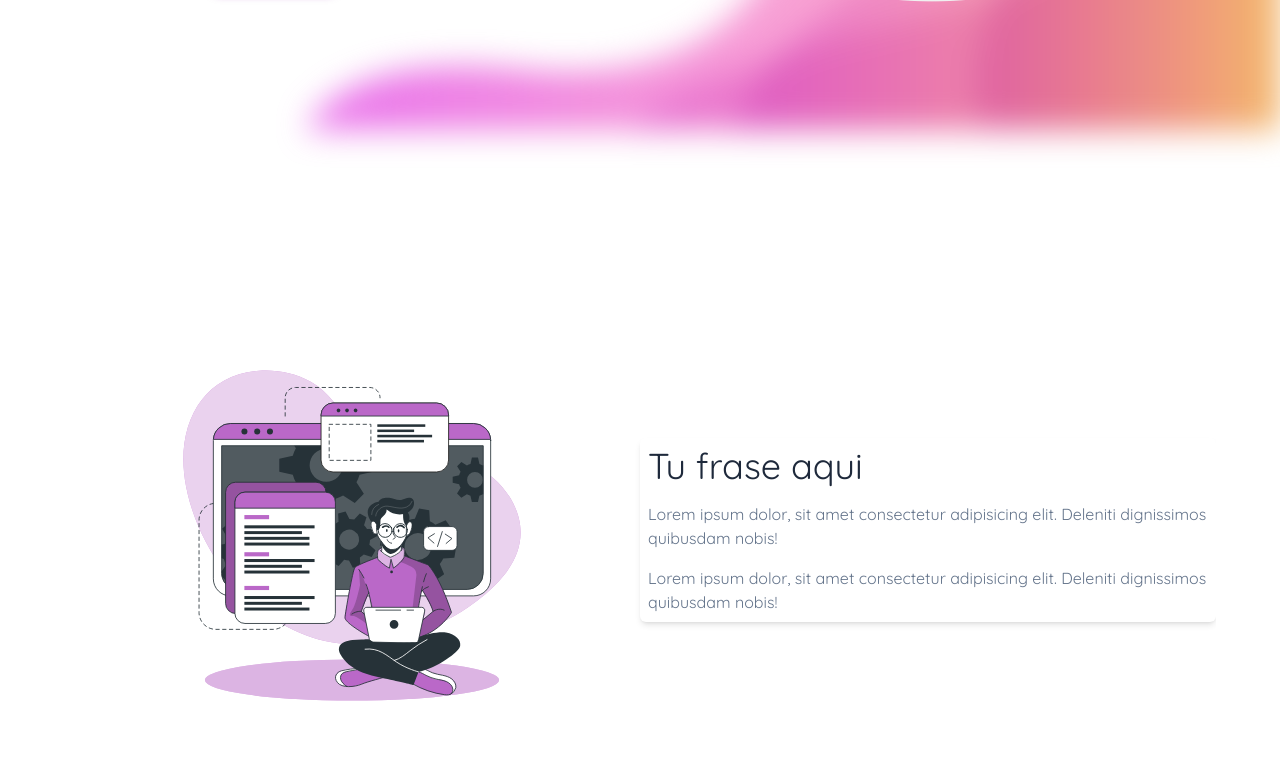
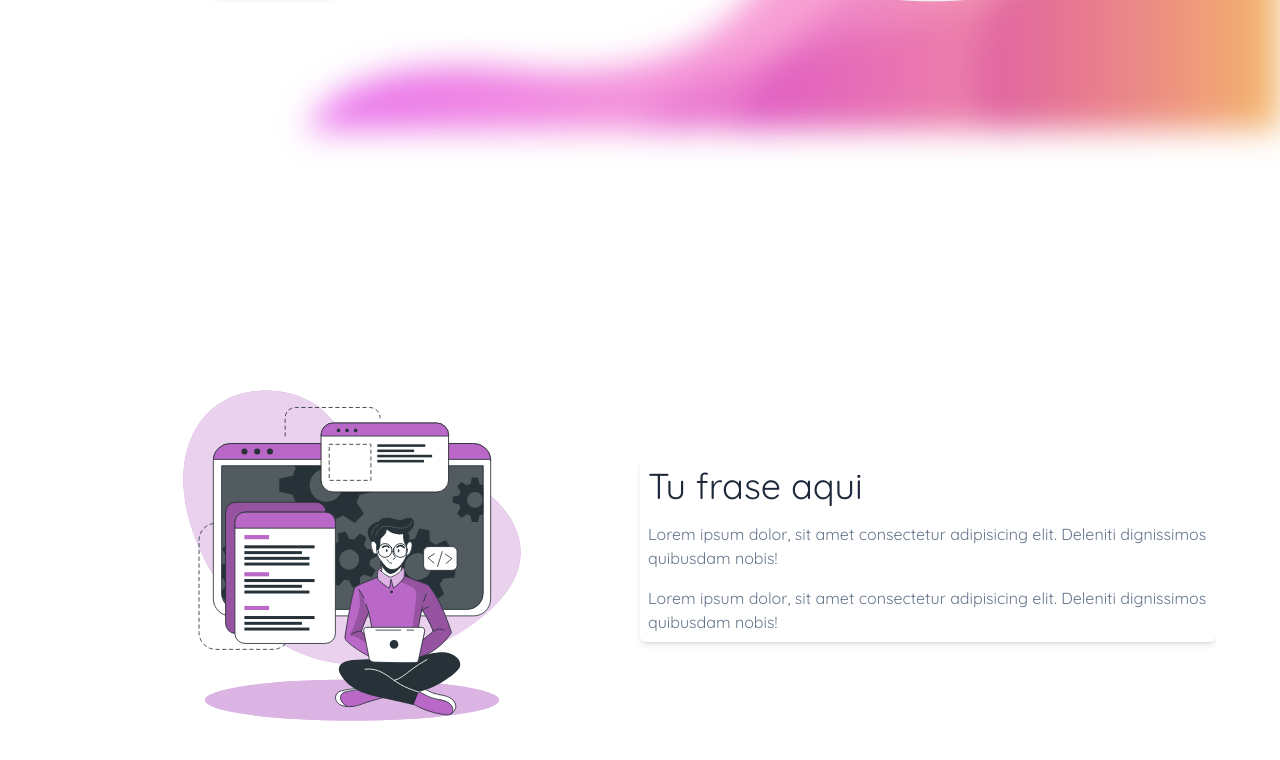
Before and after one commit to AlexisNMunoz/landigStructure, a React (Vite) app: page / in a window 1280 px wide. Shown: the part 670-1430 px from the top of the page. Built offline with nearby package versions, Linux system fonts and the light colour scheme; what tailwindcss-animated would draw is missing.

Commit message:
fixed: pt-10

```diff
--- a/src/components/AboutMe.jsx
+++ b/src/components/AboutMe.jsx
@@ -2,7 +2,7 @@
 export default function AboutMe() {
     return (
         <section className="h-screen flex justify-center items-center">
-            <div className="wrapper grid grid-cols-1 md:grid-cols-2 items-center">
+            <div className="wrapper pt-10 grid grid-cols-1 md:grid-cols-2 items-center">
                 <div className="space-y-4 bg-white  p-2 shadow-md rounded-md md:order-1">
                     <h2 className="text-4xl text-center md:text-left text-slate-800">Tu frase aqui</h2>
                     <p className="text-slate-500">Lorem ipsum dolor, sit amet consectetur adipisicing elit. Deleniti dignissimos quibusdam nobis!</p>
```
